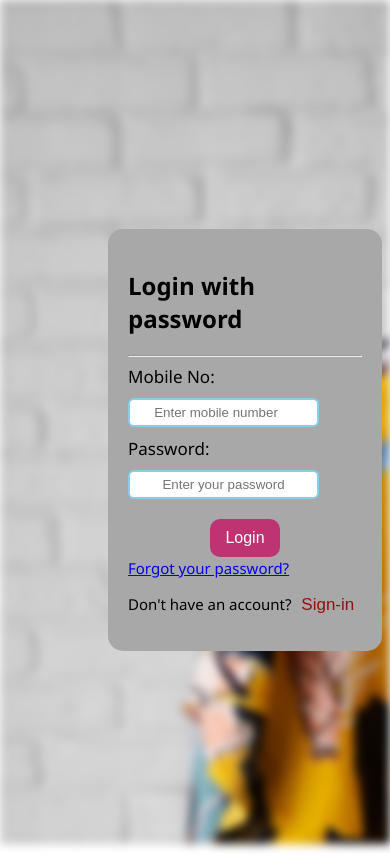
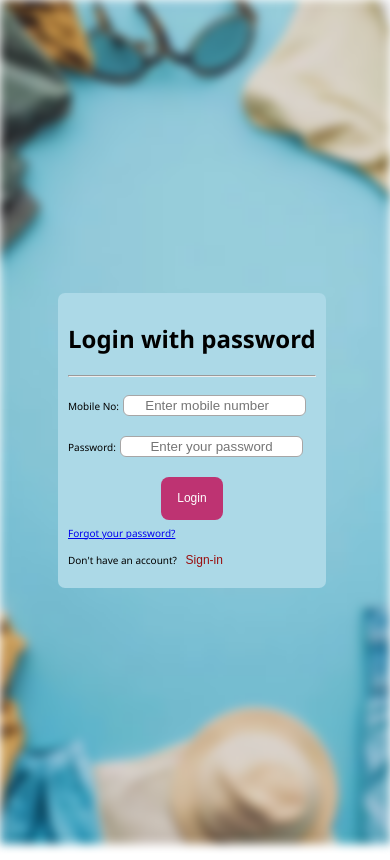
Before and after one commit to Yuvaraj-1112/Clothing-project, a plain HTML site: page loginpage.html in a window 390 px wide. Drawn offline with Linux system fonts and the light colour scheme.

Commit message:
login and signin

```diff
--- a/design/index.css
+++ b/design/index.css
@@ -65,13 +65,12 @@ a{
         /* Ensures full screen height */
         min-height: 100vh;
         width: 100vw;
-
+        position: absolute;
         align-items: center;
         justify-content: center;
     }
 
     button{
-
         width: 150px;
         height: 50px;
         margin-top: 350px;
--- a/design/logsign.css
+++ b/design/logsign.css
@@ -78,3 +78,84 @@ a{
 p{
     font-size: 15px;
 }
+
+
+@media(max-width: 480px){
+
+    body{
+    display: flex;
+    align-items: center;
+}
+.bg::before {
+    content: '';
+    position: absolute;
+    background-image: url(img/bg/mbg.avif);
+    background-size: cover;
+    background-position: center;
+
+}
+
+.box {
+    background: #acd9e7;
+   position: relative;
+    color: rgb(0, 0, 0);
+    font-family: 'Segoe UI';
+    padding: 10px;
+    margin-top: 20px;
+    margin-left: 50px;
+    box-shadow: rgba(0, 0, 0, 6.5);
+   border-radius: 7px;
+}
+input{
+    text-align:center;
+    margin-top: 10px;
+    margin-bottom: 10px;
+    padding: 2px;
+    border-radius: 6px;
+    border: 1px solid rgb(167, 166, 166);
+}
+label{
+    margin-top: 10px;
+    margin-bottom: 10px;
+    text-align: center;
+    text-shadow: 10px seashell;
+    font-size: 10px;
+    font-style: normal;
+
+
+}
+.big{
+    background-color: #be3372;
+    size: 10px;
+    color: white;
+    width: 25%;
+    height: 5vh;
+    padding: 8px;
+    font-size: 12px;
+    border: none;
+    border-radius: 8px;
+    cursor: pointer;
+    margin-top: 10px;
+}
+.but{
+    text-align: center;
+}
+.sign-in{
+    position: relative;
+    color: rgb(0, 0, 0);
+    font-family: 'Segoe UI';
+}
+.small{
+    color: rgb(153, 14, 14);
+    cursor: pointer;
+    background: none;
+    border: none;
+    font-size: 12px;
+}
+a{
+    font-size: 10px;
+}
+p{
+    font-size: 10px;
+}
+}
```
